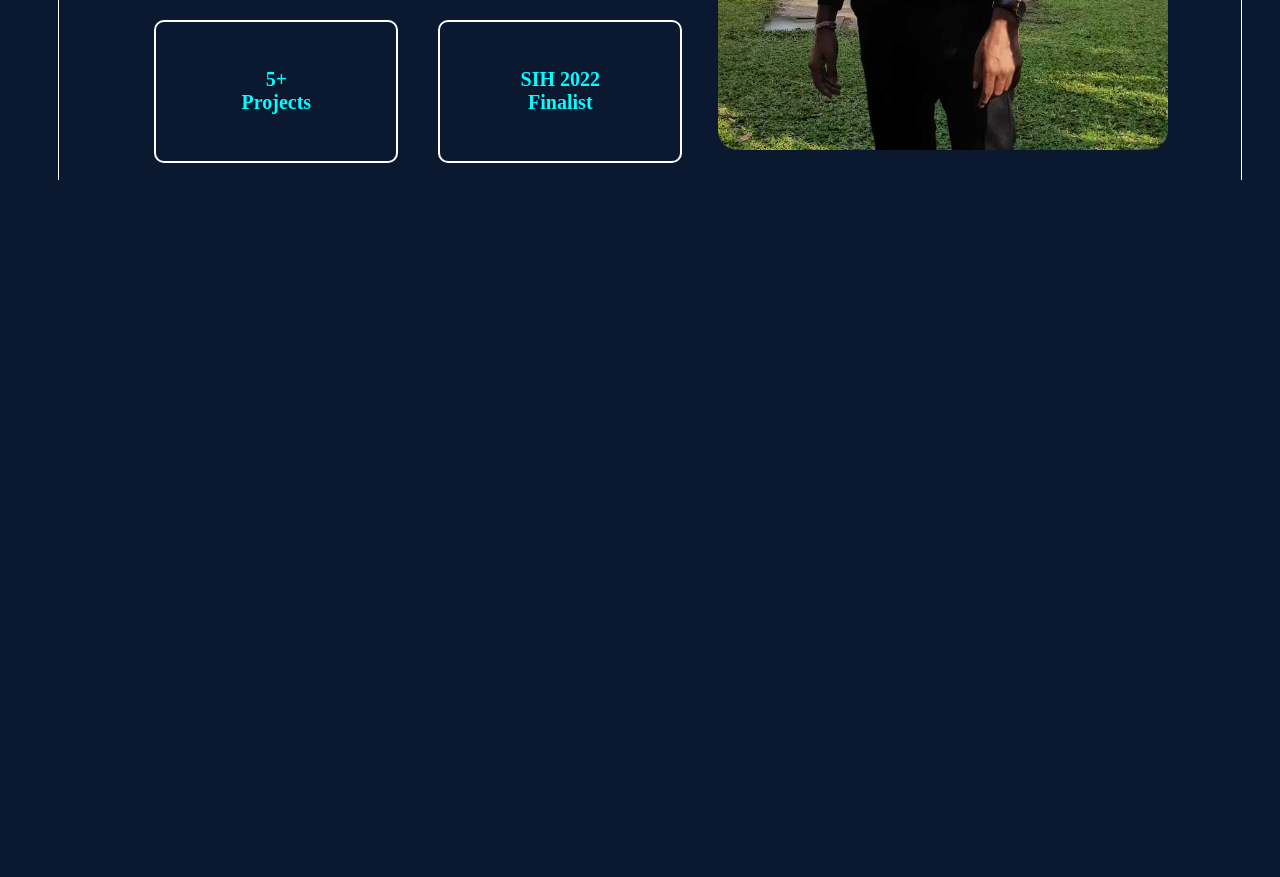
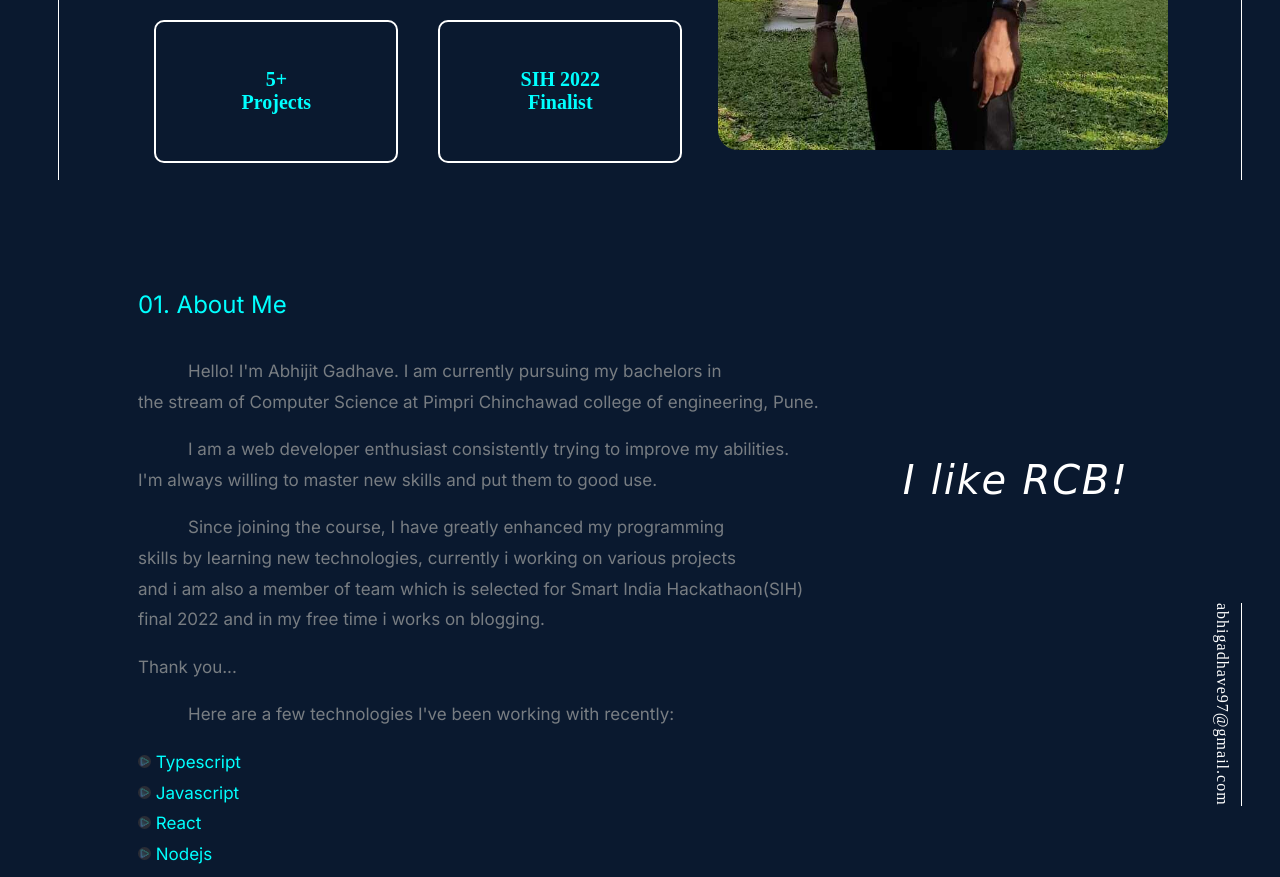
Before and after one commit to AbhiGadhave11/Portfolio, a plain HTML site: page index.html in a window 1280 px wide. Shown: the part 557-1434 px from the top of the page. Before the commit the page ends 800 px from the top, so only its background shows below. Drawn offline with Linux system fonts and the light colour scheme.

Commit message:
About updated

```diff
--- a/index.html
+++ b/index.html
@@ -3,13 +3,16 @@
 <head>
     <link rel="stylesheet" href="style.css" />
 
-    <title>Document</title>
+    <title>
+        <img src="Images/logos/logo1.png"  height="10px">
+        <span>Abhijit Gadhave</span>
+    </title>
 </head>
 
 <body>
     <ul>
         <img src="Images/logos/logo1.png" height="60px" style="padding-top: 12px;padding-left: 20px;">
-        <li><a target="_blank" rel="noopener noreferrer" class="nav__link nav__link--btn">Resume</a></li>
+        <li><a href="Resume/Abhijit_Gadhave.pdf" target="_blank" rel="noopener noreferrer" class="nav__link nav__link--btn">Resume</a></li>
         <li><a href="#about" target="_blank" rel="noopener noreferrer" class="nav__link nav__link--btn">04. About</a>
         </li>
         <li><a target="_blank" rel="noopener noreferrer" class="nav__link nav__link--btn">03. Education</a></li>
@@ -24,9 +27,11 @@
         <div class="gitlogo">
 
             <a href="https://github.com/AbhiGadhave11"><img src="Images/logos/githublogo.svg" height="30px"></a>
-            <a href="https://www.instagram.com/a.b.h.i_87/"><img src="Images/logos/instagramlogo.svg" height="30px"><br></a>
+            <a href="https://www.instagram.com/a.b.h.i_87/"><img src="Images/logos/instagramlogo.svg"
+                    height="30px"><br></a>
             <a href="https://twitter.com/Abhijit872"><img src="Images/logos/twitterlogo.svg" height="30px"></a>
-            <a href="https://www.linkedin.com/in/abhijit-gadhave-b353ba21b/"><img src="Images/logos/linkedinlogo.svg"height="30px"></a>
+            <a href="https://www.linkedin.com/in/abhijit-gadhave-b353ba21b/"><img src="Images/logos/linkedinlogo.svg"
+                    height="30px"></a>
         </div>
 
         <div>
@@ -68,14 +73,61 @@
 
     </div>
 
-    <!-- <section id="about">
+    <section id="about">
+
         <div class="about">
-            <div class="aboutinfo" style="line-height: 1.5;">
-                I'm a software engineer(student) specializing in Full Stack Development(MERN).<br>
-                Currently, I'm focused on building accessible, human-centered products at Upstatement.
+
+            <!-- <div class="gitlogo">
+
+                <a href="https://github.com/AbhiGadhave11"><img src="Images/logos/githublogo.svg" height="30px"></a>
+                <a href="https://www.instagram.com/a.b.h.i_87/"><img src="Images/logos/instagramlogo.svg"
+                        height="30px"><br></a>
+                <a href="https://twitter.com/Abhijit872"><img src="Images/logos/twitterlogo.svg" height="30px"></a>
+                <a href="https://www.linkedin.com/in/abhijit-gadhave-b353ba21b/"><img
+                        src="Images/logos/linkedinlogo.svg" height="30px"></a>
+            </div> -->
+
+
+
+
+            <div class="abouthead">
+                <span>01. About Me</span>
+                <div class="aboutinfo" style="line-height: 1.8;">
+
+                    <p> Hello! I'm Abhijit Gadhave. I am currently pursuing my bachelors in<br> the stream of Computer
+                        Science at Pimpri Chinchawad college of engineering, Pune.<br></p>
+                    <p> I am a web developer enthusiast consistently trying to improve my abilities. <br>I'm always
+                        willing to master new skills and put them to good use.</p>
+                    <p>Since joining the course, I have greatly enhanced my programming<br> skills by learning new
+                        technologies, currently i working on various projects<br>
+                        and i am also a member of team which is selected for Smart India Hackathaon(SIH)<br> final 2022
+                        and in my free time i works on blogging.<br></p>Thank you...
+                    <p> Here are a few technologies I've been working with recently:</p>
+                    <div class="skilllist">
+                        <img src="Images/skills/img.jpeg" height="13px" style="line-height: 1.8;"> Typescript<br>
+                        <img src="Images/skills/img.jpeg" height="13px" style="line-height: 1.8;"> Javascript<br>
+                        <img src="Images/skills/img.jpeg" height="13px" style="line-height: 1.8;"> React<br>
+                        <img src="Images/skills/img.jpeg" height="13px"> Nodejs
+                    </div>
+
+                </div>
             </div>
+
+            <div class="aboutother">
+                <span class="aboutin"></span>
+            </div>
+
+
+
+            <div class="mail">
+                <span id="email">abhigadhave97@gmail.com</span>
+            </div>
+
         </div>
-    </section> -->
+
+        </div>
+
+    </section>
 
     <script src="script.js"></script>
 </body>
--- a/script.js
+++ b/script.js
@@ -1,23 +1,35 @@
 const aboutLink = document.querySelector('a[href="#about"]');
 
 aboutLink.addEventListener('click', (event) => {
-  event.preventDefault(); // prevent page from reloading
-  const aboutSection = document.querySelector('#about');
-  aboutSection.scrollIntoView({ behavior: 'smooth' }); // scroll smoothly to section
+    event.preventDefault(); // prevent page from reloading
+    const aboutSection = document.querySelector('#about');
+    aboutSection.scrollIntoView({ behavior: 'smooth' }); // scroll smoothly to section
 });
 
-const words = ["Student", "Engineer", "Designer","Developer"];
-const wcolors = ["yellow", "orange", "yellow","orange"];
+const words = ["Student!", "Engineer!", "Designer!", "Developer!"];
+const wcolors = ["yellow", "orange", "yellow", "orange"];
 const word = document.querySelector('.word')
-word.innerHTML=words[0]
-word.style.color=wcolors[0]
+word.innerHTML = words[0]
+word.style.color = wcolors[0]
 var index = 1
 
-setInterval(() =>{
-    word.innerHTML=words[index];
-    word.style.color=wcolors[index]
-    index = (index+1)%4;
-},1500)
+setInterval(() => {
+    word.innerHTML = words[index];
+    word.style.color = wcolors[index]
+    index = (index + 1) % 4;
+}, 1500)
+
+
+
+const aboutwords = ["I Like Travelling!", "I like Music!", "I like Cricket!", "I like RCB!"];
+const aboutin = document.querySelector('.aboutin')
+aboutin.innerHTML = aboutwords[0]
+var ind = 1
+
+setInterval(() => {
+    aboutin.innerHTML = aboutwords[ind];
+    ind = (ind + 1) % 4;
+}, 1300)
 
 
 
--- a/style.css
+++ b/style.css
@@ -7,6 +7,7 @@ body {
     background-color: #0a192f;
 
 }
+
 ul {
     list-style-type: none;
     margin: 0;
@@ -34,29 +35,29 @@ ul {
     background-color: #111;
 }
 
-  h3{
+h3 {
     color: aqua;
     padding-left: 130px;
     padding-top: 50px;
     /* margin-top: 50px; */
-    font-family:system-ui, -apple-system, BlinkMacSystemFont, 'Segoe UI', Roboto, Oxygen, Ubuntu, Cantarell, 'Open Sans', 'Helvetica Neue', sans-serif;
+    font-family: system-ui, -apple-system, BlinkMacSystemFont, 'Segoe UI', Roboto, Oxygen, Ubuntu, Cantarell, 'Open Sans', 'Helvetica Neue', sans-serif;
 }
-.name{
+
+.name {
     color: aliceblue;
     padding-left: 0px;
     font-size: 70px;
     font-family: 'Times New Roman', Times, serif;
 }
-.subname{
+
+.subname {
     color: rgb(120, 125, 130);
     padding-left: 40px;
     font-size: 70px;
     font-family: 'Times New Roman', Times, serif;
 }
 
-.about{
-color: white;
-}
+
 
 .nav__link--btn {
     color: #fff;
@@ -79,13 +80,7 @@ color: white;
     box-shadow: 0 1rem 2rem rgba(1, 251, 251, 0.943);
 }
 
-  .aboutinfo{
-    color: rgb(120, 125, 130);
-    padding-left: 130px;
-    padding-top: 20px;
-    font-size: 15px;
-    font-family: 'Inter', sans-serif;
-  }
+
 
 .container {
     /* display: flex; */
@@ -100,24 +95,27 @@ color: white;
     /* transition: all 0.2s ease-out; */
 }
 
-  .hflex{
-    display:flex;
+.hflex {
+    display: flex;
     flex-direction: row;
     justify-content: space-between;
     /* align-items: center; */
 
 }
-  .pimage{
+
+.pimage {
     padding-top: 80px;
     margin-right: 10px;
     border-radius: 100px;
 
     /* margin: 50px; */
 }
-  img{
+
+img {
     border-radius: 20px;
 }
-  .gitlogo{
+
+.gitlogo {
     /* padding-top: 300px; */
     padding-left: 30px;
     display: flex;
@@ -125,6 +123,7 @@ color: white;
     /* margin: 0px ; */
     align-items: center;
 }
+
 .gitlogo a {
     margin: 2px 0;
     line-height: 1;
@@ -136,6 +135,7 @@ color: white;
     /* margin-right: 20px; */
     padding-top: 80px;
 }
+
 .gitlogo::after {
     content: "";
     display: inline-block;
@@ -165,20 +165,20 @@ color: white;
     /* margin-top: 0; */
 }
 
-  .rectangle{
+.rectangle {
     display: flex;
     flex-direction: row;
     justify-content: space-between;
 }
 
-  .mail{
+.mail {
     display: flex;
     flex-direction: column;
     color: white;
     padding-top: 250px;
     padding-right: 30px;
     writing-mode: vertical-rl;
-    text-orientation:sideways;
+    text-orientation: sideways;
     letter-spacing: 1px;
     /* border-right: 1px solid white; */
 
@@ -189,3 +189,59 @@ color: white;
     padding-right: 10px;
     /* padding-top: 400px; */
 }
+
+.about {
+    display: flex;
+    flex-direction: row;
+    justify-content: space-between;
+    margin-top: 110px;
+    align-items: center;
+    /* justify-content: center; */
+}
+
+.abouthead {
+    color: aqua;
+    font-size: x-large;
+    padding-left: 130px;
+    font-family: 'Inter', sans-serif;
+}
+
+.aboutinfo {
+    color: rgb(120, 125, 130);
+    /* padding-left: 130px; */
+    padding-top: 20px;
+    font-size: 17px;
+    font-family: 'Inter', sans-serif;
+    align-items: center;
+    justify-content: center;
+    /* position: fixed; */
+
+}
+
+p {
+    text-indent: 50px;
+}
+
+.skilllist {
+    /* padding-right: 300px;
+    margin-bottom: 200px; */
+    color: aqua;
+}
+
+.aboutother {
+    font-size: 40px;
+
+    /* margin-right: 180px; */
+
+    padding-right: 0px;
+    margin-bottom: 200px;
+
+    /* font-family:caveat; */
+
+    font-family: cursive;
+    color: white;
+    justify-content: center;
+    letter-spacing: 1.8px;
+    font-style: italic;
+    place-content: inherit;
+}
```
Also changed, not shown: Images/skills/img.jpeg (added), Images/skills/img1.png (added), 2 other files. Lines whose indentation alone changed are shown as unchanged.
